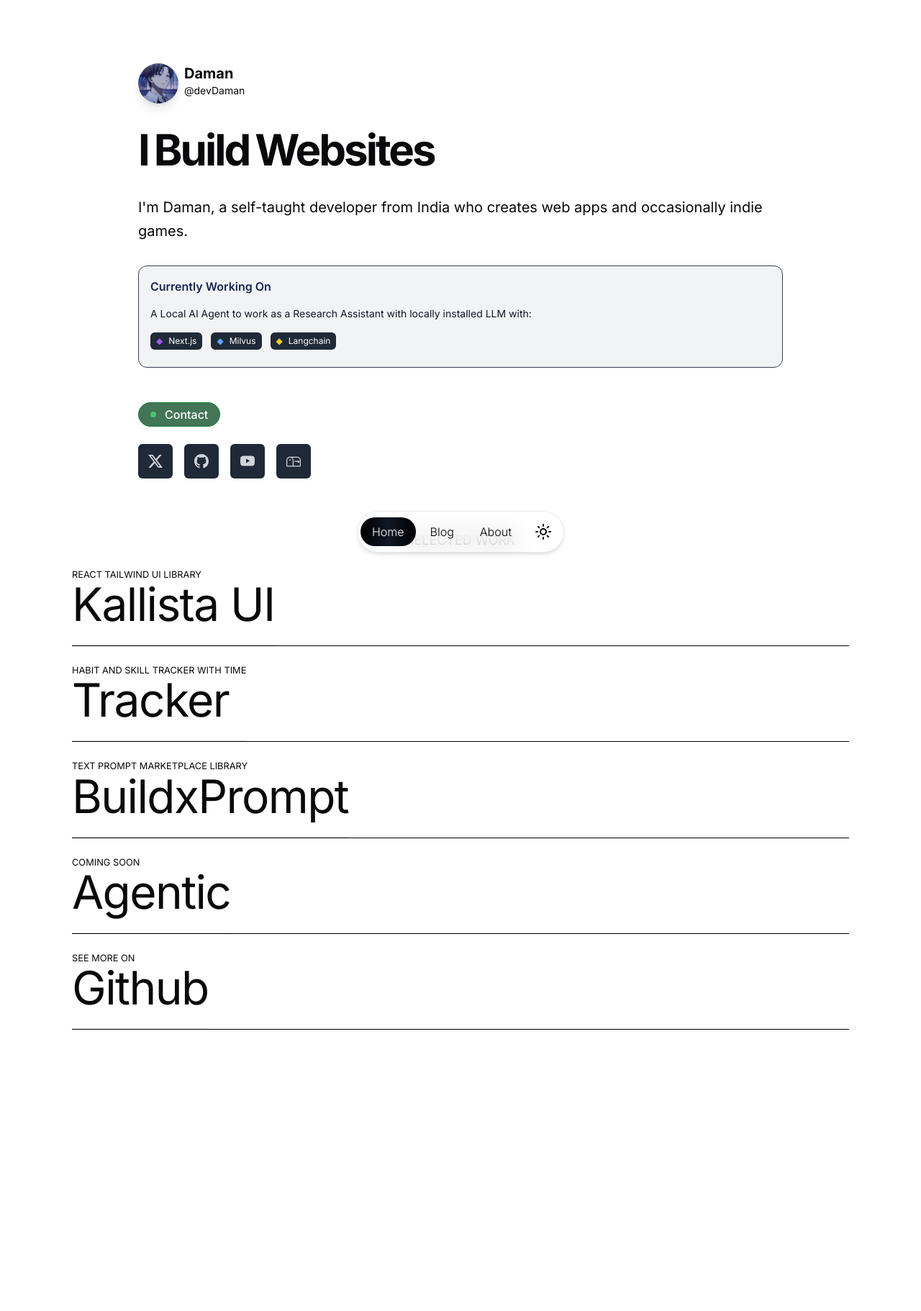
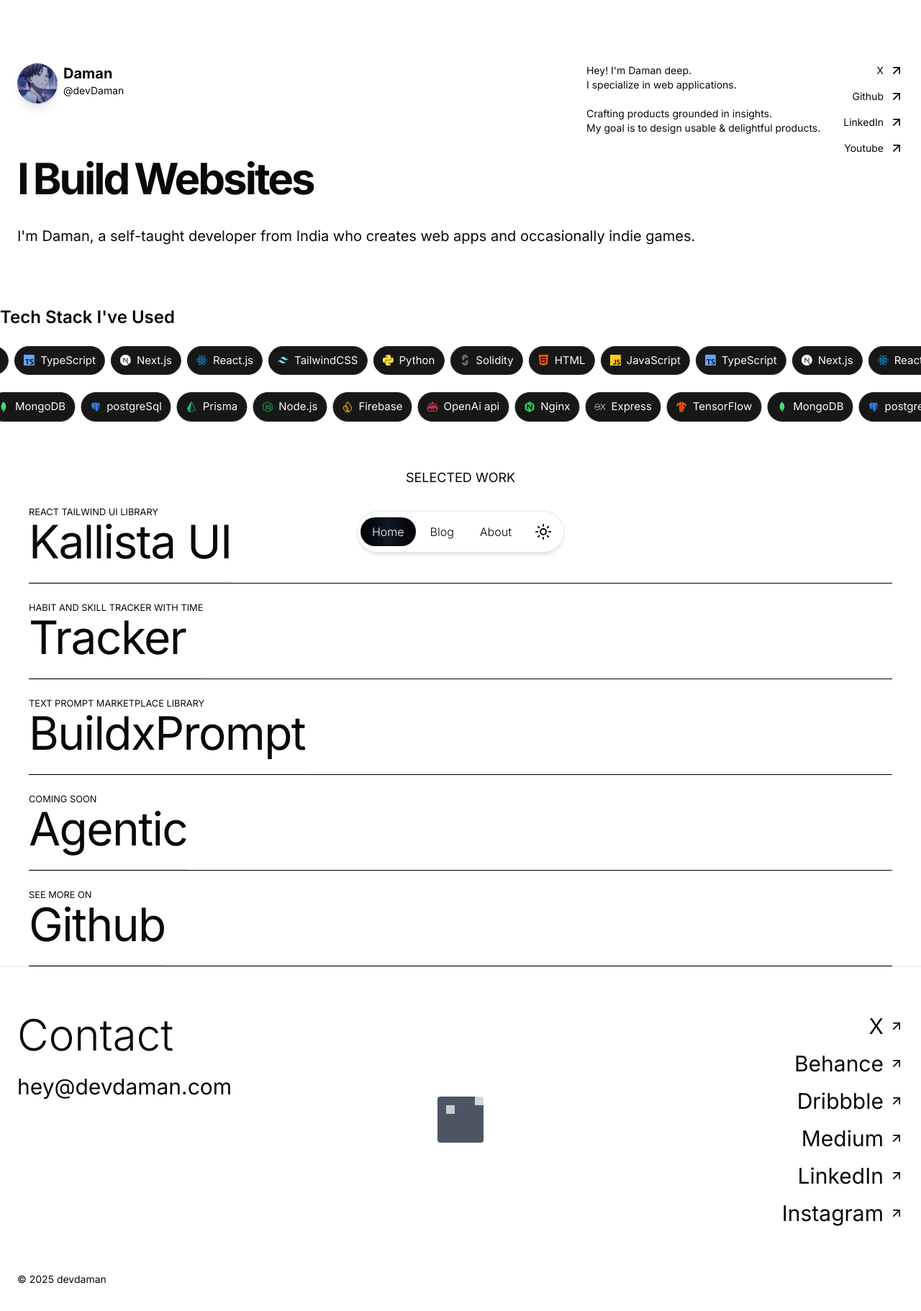
Before and after one commit to damandeep611/dev-blog, a Next.js app: page / in a window 1280 px wide. Shown: the top 1822 px of the page at 72% size. Before the commit the page ends 1511 px from the top, so only its background shows below. Built offline with nearby package versions, Linux system fonts and the light colour scheme.

Commit message:
skill stack added

```diff
--- a/app/components/layout/Footer.tsx
+++ b/app/components/layout/Footer.tsx
@@ -1,11 +1,107 @@
-import React from "react";
+"use client";
 
-interface FooterProps {
-  //
+import { motion } from "framer-motion";
+import Link from "next/link";
+import { ArrowUpRight } from "lucide-react";
+
+export default function Footer() {
+  const socialLinks = [
+    { name: "X", url: "https://twitter.com" },
+    { name: "Behance", url: "https://behance.net" },
+    { name: "Dribbble", url: "https://dribbble.com" },
+    { name: "Medium", url: "https://medium.com" },
+    { name: "LinkedIn", url: "https://linkedin.com" },
+    { name: "Instagram", url: "https://instagram.com" },
+  ];
+
+  return (
+    <footer className="dark:bg-black dark:text-white py-16 px-6 md:px-4 lg:px-6 border-t border-gray-200 ">
+      <div className=" mx-auto grid grid-cols-1 md:grid-cols-3 gap-10">
+        {/* Left section */}
+        <div className="space-y-6">
+          <h2 className="text-5xl md:text-6xl font-light leading-tight">
+            Contact <br />
+          </h2>
+          <motion.a
+            href="mailto:damandeep611@gmail.com"
+            className="text-2xl md:text-3xl block hover:text-gray-300 transition-colors"
+            whileHover={{ x: 5 }}
+            transition={{ type: "spring", stiffness: 400, damping: 10 }}
+          >
+            hey@devdaman.com
+          </motion.a>
+        </div>
+
+        {/* Middle section - Logo */}
+        <div className="flex items-center justify-center">
+          <motion.div
+            whileHover={{ rotate: 10 }}
+            transition={{ type: "spring", stiffness: 300, damping: 10 }}
+          >
+            <LogoIcon />
+          </motion.div>
+        </div>
+
+        {/* Right section - Social links */}
+        <div className="flex flex-col items-start md:items-end justify-center gap-4">
+          {socialLinks.map((link) => (
+            <motion.div
+              key={link.name}
+              className="overflow-hidden"
+              whileHover={{ x: 5 }}
+              transition={{ type: "spring", stiffness: 400, damping: 10 }}
+            >
+              <Link
+                href={link.url}
+                target="_blank"
+                rel="noopener noreferrer"
+                className="flex items-center gap-2 text-2xl md:text-3xl hover:text-gray-300 transition-colors"
+              >
+                {link.name}
+                <ArrowUpRight className="w-5 h-5" />
+              </Link>
+            </motion.div>
+          ))}
+        </div>
+      </div>
+
+      {/* Copyright */}
+      <div className="mt-16">
+        <p className="text-sm">© 2025 devdaman</p>
+      </div>
+    </footer>
+  );
 }
 
-const Footer: React.FC<FooterProps> = () => {
-  return <div>working</div>;
-};
-
-export default Footer;
+// Custom logo component
+function LogoIcon() {
+  return (
+    <div className="relative w-16 h-16 bg-gray-600 rounded-sm">
+      <motion.div
+        className="absolute -top-1 -right-1 w-4 h-4 bg-white"
+        animate={{
+          scale: [1, 1.2, 1],
+          opacity: [0.7, 1, 0.7],
+        }}
+        transition={{
+          repeat: Number.POSITIVE_INFINITY,
+          duration: 3,
+          ease: "easeInOut",
+        }}
+      />
+      <motion.div
+        className="absolute top-3 left-3 w-3 h-3 bg-white"
+        animate={{
+          scale: [1, 1.3, 1],
+          opacity: [0.7, 1, 0.7],
+        }}
+        transition={{
+          repeat: Number.POSITIVE_INFINITY,
+          duration: 2.5,
+          ease: "easeInOut",
+          delay: 0.5,
+        }}
+      />
+    </div>
+  );
+}
--- a/app/components/ui/HeroSection.tsx
+++ b/app/components/ui/HeroSection.tsx
@@ -7,12 +7,61 @@ import { BsGithub, BsMailbox, BsTwitterX, BsYoutube } from "react-icons/bs";
 import React from "react";
 import SocialButton from "./SocialButton";
 import { IntroHeadingAni } from "./IntroHeadingAni";
+import Link from "next/link";
+import { ArrowUpRight } from "lucide-react";
 
 export default function HeroSection() {
+  // Animation variants for text reveal
+  const textReveal = {
+    hidden: {
+      opacity: 0,
+      y: 20,
+    },
+    visible: (i: number) => ({
+      opacity: 1,
+      y: 0,
+      transition: {
+        delay: 0.5 + i * 0.1,
+        duration: 0.8,
+        ease: [0.22, 1, 0.36, 1],
+      },
+    }),
+  };
+
+  // Animation for the large KHAGWAL text
+  const letterVariants = {
+    hidden: { opacity: 0, y: 50 },
+    visible: (i: number) => ({
+      opacity: 1,
+      y: 0,
+      transition: {
+        delay: 1.2 + i * 0.1,
+        duration: 0.8,
+        ease: [0.22, 1, 0.36, 1],
+      },
+    }),
+  };
+
+  // Hover animation for navigation links
+  const navLinkHover = {
+    rest: { scale: 1 },
+    hover: {
+      scale: 1.05,
+      transition: { duration: 0.3, ease: "easeInOut" },
+    },
+  };
+
+  const socialLinks = [
+    { name: "X", url: "https://twitter.com" },
+    { name: "Github", url: "https://github.com" },
+    { name: "LinkedIn", url: "https://linkedin.com" },
+    { name: "Youtube", url: "https://youtube.com" },
+  ];
   return (
     <section className=" flex flex-col items-center justify-center py-2 px-6 ">
-      <div className="w-full max-w-4xl mx-auto">
+      <div className="w-full  mx-auto">
         {/* Profile Header */}
+        <header className="flex justify-between items-start ">
           <div className="flex flex-col md:flex-row items-center md:items-start gap-2 mb-8">
             <motion.div
               initial={{ opacity: 0, scale: 0.8 }}
@@ -47,6 +96,68 @@ export default function HeroSection() {
               </motion.p>
             </div>
           </div>
+          {/* info in hero header and navigation */}
+          <div className="flex text-sm  items-start justify-between gap-8 ">
+            {/* Introduction text */}
+            <div className="max-w-md ">
+              <motion.p
+                custom={0}
+                initial="hidden"
+                animate="visible"
+                variants={textReveal}
+              >
+                Hey! I'm Daman deep.
+              </motion.p>
+              <motion.p
+                custom={1}
+                initial="hidden"
+                animate="visible"
+                variants={textReveal}
+                className="mb-5"
+              >
+                I specialize in web applications.
+              </motion.p>
+              <motion.p
+                custom={2}
+                initial="hidden"
+                animate="visible"
+                variants={textReveal}
+              >
+                Crafting products grounded in insights.
+              </motion.p>
+              <motion.p
+                custom={3}
+                initial="hidden"
+                animate="visible"
+                variants={textReveal}
+              >
+                My goal is to design usable & delightful products.
+              </motion.p>
+            </div>
+
+            {/* Right section - Social links */}
+            <div className="flex flex-col items-start md:items-end justify-center gap-4">
+              {socialLinks.map((link) => (
+                <motion.div
+                  key={link.name}
+                  className="overflow-hidden"
+                  whileHover={{ x: 5 }}
+                  transition={{ type: "spring", stiffness: 400, damping: 10 }}
+                >
+                  <Link
+                    href={link.url}
+                    target="_blank"
+                    rel="noopener noreferrer"
+                    className="flex items-center gap-2 text-sm  hover:text-gray-300 transition-colors"
+                  >
+                    {link.name}
+                    <ArrowUpRight className="w-5 h-5" />
+                  </Link>
+                </motion.div>
+              ))}
+            </div>
+          </div>
+        </header>
 
         {/* Animated Intro */}
         <motion.div
@@ -74,73 +185,6 @@ export default function HeroSection() {
             I'm Daman, a self-taught developer from India who creates web apps
             and occasionally indie games.
           </p>
-
-          <div className="bg-gray-200/50 rounded-xl p-4 backdrop-blur-sm border border-gray-700">
-            <h2 className="text-base font-semibold mb-4 text-blue-950">
-              Currently Working On
-            </h2>
-            <p className="text-gray-900 text-sm mb-4">
-              A Local AI Agent to work as a Research Assistant with locally
-              installed LLM with:
-            </p>
-            <div className="flex flex-wrap gap-3 mb-2 text-xs">
-              <span className="inline-flex items-center px-2 py-1 rounded-md bg-gray-800 text-white">
-                <span className="mr-2 text-purple-500">◆</span> Next.js
-              </span>
-              <span className="inline-flex items-center px-2 py-1 rounded-md bg-gray-800 text-white">
-                <span className="mr-2 text-blue-400">◆</span>Milvus
-              </span>
-              <span className="inline-flex items-center px-2 py-1 rounded-md bg-gray-800 text-white">
-                <span className="mr-2 text-yellow-400">◆</span> Langchain
-              </span>
-            </div>
-          </div>
-        </motion.div>
-
-        {/* Contact Section */}
-        <motion.div
-          initial={{ opacity: 0, y: 20 }}
-          animate={{ opacity: 1, y: 0 }}
-          transition={{ duration: 0.5, delay: 0.7 }}
-          className="flex flex-col items-center md:items-start"
-        >
-          <motion.div
-            initial={{ opacity: 0, scale: 0.9 }}
-            animate={{ opacity: 1, scale: 1 }}
-            transition={{ delay: 0.8 }}
-            className="inline-flex items-center px-4 py-1 rounded-full bg-green-900/80 backdrop-blur-sm mb-6 border border-green-700"
-          >
-            <span className="w-2 h-2 bg-green-400 rounded-full mr-3 animate-pulse" />
-            <span className="font-medium text-white">Contact</span>
-          </motion.div>
-
-          <motion.div
-            initial={{ opacity: 0, y: 20 }}
-            animate={{ opacity: 1, y: 0 }}
-            transition={{ duration: 0.5, delay: 0.9 }}
-            className="flex gap-4"
-          >
-            <SocialButton
-              icon={<BsTwitterX size={20} />}
-              href="https://twitter.com/AqDaman"
-              ariaLabel="x"
-            />
-            <SocialButton
-              icon={<BsGithub size={20} />}
-              href="https://github.com/damandeep611"
-              ariaLabel="Github"
-            />
-            <SocialButton
-              icon={<BsYoutube size={20} />}
-              href="https://youtube.com/@damandeep611"
-              ariaLabel="Youtube"
-            />
-            <SocialButton
-              icon={<BsMailbox size={20} />}
-              href="mailto:contact@daman.dev"
-              ariaLabel="Email"
-            />
-          </motion.div>
         </motion.div>
       </div>
     </section>
--- /dev/null
+++ b/app/components/ui/skills.tsx
@@ -0,0 +1,40 @@
+"use client"
+
+import { BACKEND_TECH, FRONTEND_TECH, stacksProps } from "@/app/constants/skillstack"
+import Marquee from "react-fast-marquee"
+
+const SkillsMarquee = ()=> {
+  return(
+    <section aria-label="tech-stacks" className="my-4">
+      <h2 className="text-2xl font-semibold my-6">Tech Stack I've Used</h2>
+      <div className="w-full space-y-6">
+        <Marquee autoFill pauseOnHover speed={20}>
+          <SkillsList stacks={FRONTEND_TECH}/>
+        </Marquee>
+        <Marquee autoFill pauseOnHover direction="right" speed={20}>
+          <SkillsList stacks={BACKEND_TECH}/>
+        </Marquee>
+      </div>
+    </section>
+  )
+}
+
+export default SkillsMarquee;
+
+
+const SkillsList = ({stacks}: {stacks: stacksProps})=> {
+  return(
+    <ul className="flex items-center " role="list">
+      {Object.keys(stacks).map((stack, index)=> {
+        const Icon = stacks[stack].Icon;
+        const className  = stacks[stack].className;
+        return(
+          <li role="listitem" key={index} className="mr-2 flex w-max items-center gap-2 rounded-full border border-neutral-800 bg-neutral-900 px-3 py-2 text-[15px] text-neutral-50 shadow-sm">
+            {<Icon className={className} aria-label={stack}/>}
+            <span className="whitespace-nowrap">{stack}</span>
+          </li>
+        )
+      })}
+    </ul>
+  )
+}
--- /dev/null
+++ b/app/constants/skillstack.tsx
@@ -0,0 +1,58 @@
+import { IconType } from "react-icons"
+import { BiLogoPostgresql } from "react-icons/bi";
+import { BsFillBootstrapFill, BsRobot } from "react-icons/bs";
+import {
+  SiCss3,
+  SiExpress,
+  SiFirebase,
+  SiJavascript,
+  SiMui,
+  SiNextdotjs,
+  SiNginx,
+  SiNodedotjs,
+  SiPrisma,
+  SiReact,
+  SiStyledcomponents,
+  SiTailwindcss,
+  SiTypescript,
+  // new icons
+  SiKeras,
+  SiTensorflow,
+  SiCplusplus,
+  SiBun,
+  SiC,
+  SiPython,
+  SiSolidity,
+  SiHtml5,
+  SiFlask,
+  SiArchlinux,
+  SiMongodb,
+} from "react-icons/si";
+
+export type stacksProps = Record<string,{
+  Icon: IconType;
+  className: string
+}>
+
+export const FRONTEND_TECH: stacksProps = {
+  JavaScript: { Icon: SiJavascript, className: "text-yellow-400" },
+  TypeScript: { Icon: SiTypescript, className: "text-blue-400" },
+  "Next.js": { Icon: SiNextdotjs, className: "" },
+  "React.js": { Icon: SiReact, className: "text-sky-500" },
+  TailwindCSS: { Icon: SiTailwindcss, className: "text-cyan-300" },
+  Python: { Icon: SiPython, className: "text-yellow-300" },
+  Solidity: { Icon: SiSolidity, className: "text-stone-500" },
+  HTML: { Icon: SiHtml5, className: "text-orange-600" },
+}
+
+export const BACKEND_TECH = {
+  postgreSql: { Icon: BiLogoPostgresql, className: "text-blue-500" },
+  Prisma: { Icon: SiPrisma, className: "text-emerald-500" },
+  "Node.js": { Icon: SiNodedotjs, className: "text-green-600" },
+  Firebase: { Icon: SiFirebase, className: "text-yellow-500" },
+  "OpenAi api": { Icon: BsRobot, className: "text-rose-500" },
+  Nginx: { Icon: SiNginx, className: "text-green-500" },
+  Express: { Icon: SiExpress, className: "" },
+  TensorFlow: { Icon: SiTensorflow, className: "text-orange-600" },
+  MongoDB: { Icon: SiMongodb, className: "text-green-400" },
+};
--- a/app/layout.tsx
+++ b/app/layout.tsx
@@ -23,7 +23,7 @@ export default function RootLayout({
 }) {
   return (
     <html lang="en" className={inter.variable}>
-      <body className="max-w-[1160px] mx-auto">
+      <body className="max-w-[1350px] mx-auto">
         <ThemeProvider defaultTheme="system" storageKey="theme">
           <NavDock />
           <main className="py-20 overflow-hidden">{children}</main>
--- a/app/page.tsx
+++ b/app/page.tsx
@@ -1,7 +1,9 @@
 "use client";
 
+import Footer from "./components/layout/Footer";
 import SelectedWork from "./components/SelectedWork";
 import HeroSection from "./components/ui/HeroSection";
+import SkillsMarquee from "./components/ui/skills";
 import WorkSection from "./components/WorkSection";
 import Work from "./components/WorkSection";
 
@@ -9,7 +11,9 @@ export default async function Page() {
   return (
     <div className="w-full  ">
       <HeroSection />
+      <SkillsMarquee />
       <SelectedWork />
+      <Footer />
     </div>
   );
 }
--- a/package.json
+++ b/package.json
@@ -30,6 +30,7 @@
     "postcss": "8.4.31",
     "react": "^18.2.0",
     "react-dom": "^18.2.0",
+    "react-fast-marquee": "^1.6.5",
     "react-icons": "^5.5.0",
     "tailwind-merge": "^2.5.4",
     "tailwindcss": "^3.3.3",
```
Also changed, not shown: 1 other file (tests, documents, lock files or other folders). Lines whose indentation alone changed are shown as unchanged.
